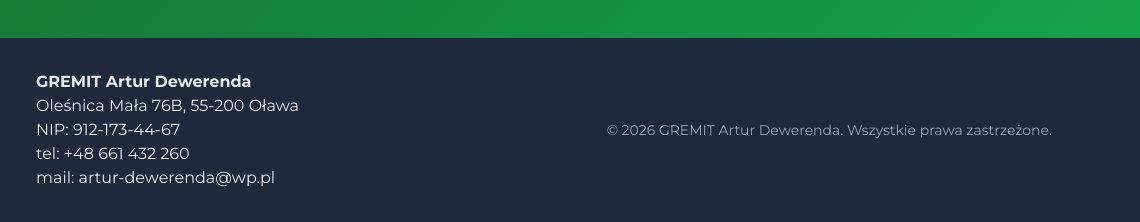
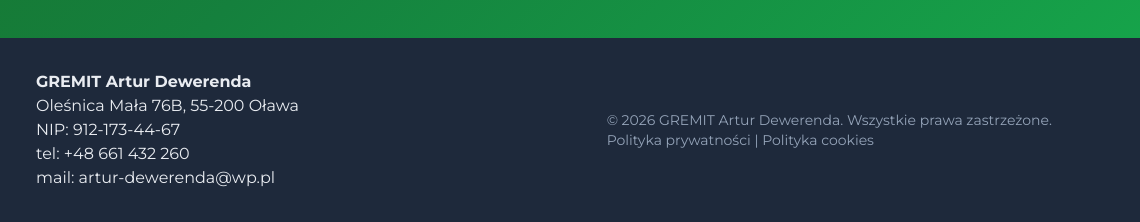
Before and after one commit to ewasawczynska/gremit, a plain HTML site: page index.html in a window 1280 px wide. Shown: the part 2946-3168 px from the top of the page, 140-1280 px from the left. Drawn offline with nearby package versions, Linux system fonts and the light colour scheme.

Commit message:
add cookies & privacy policies

```diff
--- a/index.html
+++ b/index.html
@@ -297,7 +297,8 @@
        </div>
       </div>
       <div class="text-sm" style="color: #94a3b8;">
-       © 2026 GREMIT Artur Dewerenda. Wszystkie prawa zastrzeżone.
+       © 2026 GREMIT Artur Dewerenda. Wszystkie prawa zastrzeżone.</br>
+       <span><a href="./docs/polityka-prywatnosci-gremit.pdf"> Polityka prywatności</a> | <a href="./docs/polityka-cookies-gremit.pdf"> Polityka cookies</a></span>
       </div>
      </div>
     </div>
```
Also changed, not shown: 2 other files.
